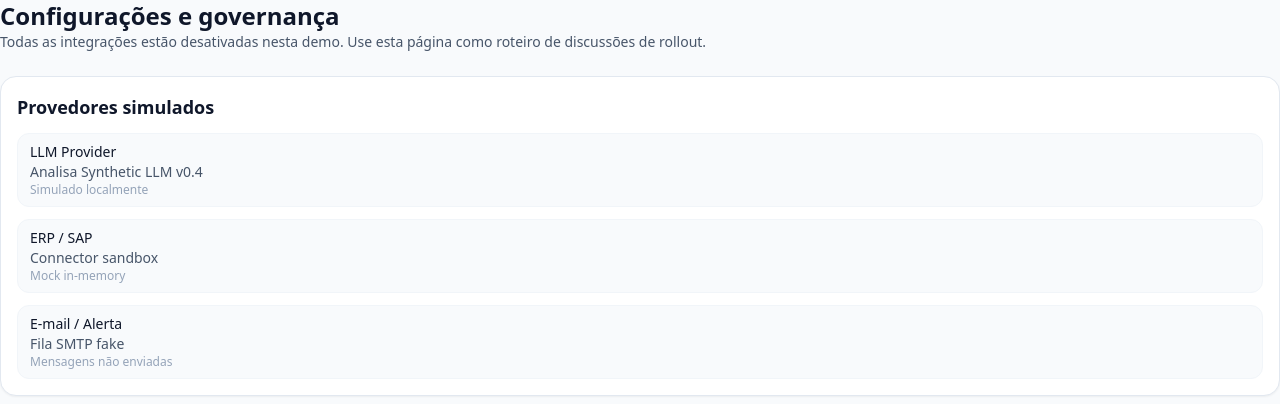
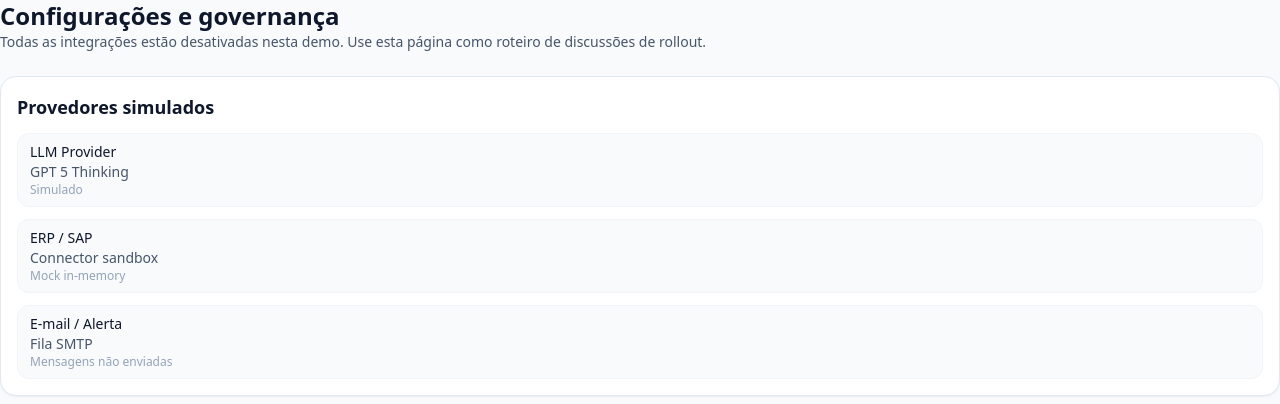
Before and after one commit to ccerquei2/SaaS_Web_Aprovall_Mba_TCC, a Next.js app: page /settings in a window 1280 px wide. Shown: the top 404 px of the page. Built offline with nearby package versions, Linux system fonts and the light colour scheme.

Commit message:
Update page.tsx

```diff
--- a/app/(app)/settings/page.tsx
+++ b/app/(app)/settings/page.tsx
@@ -1,9 +1,9 @@
 import Link from 'next/link';
 
 const providers = [
-  { name: 'LLM Provider', value: 'Analisa Synthetic LLM v0.4', status: 'Simulado localmente' },
+  { name: 'LLM Provider', value: 'GPT 5 Thinking', status: 'Simulado' },
   { name: 'ERP / SAP', value: 'Connector sandbox', status: 'Mock in-memory' },
-  { name: 'E-mail / Alerta', value: 'Fila SMTP fake', status: 'Mensagens não enviadas' }
+  { name: 'E-mail / Alerta', value: 'Fila SMTP', status: 'Mensagens não enviadas' }
 ];
 
 export default function SettingsPage() {
```
